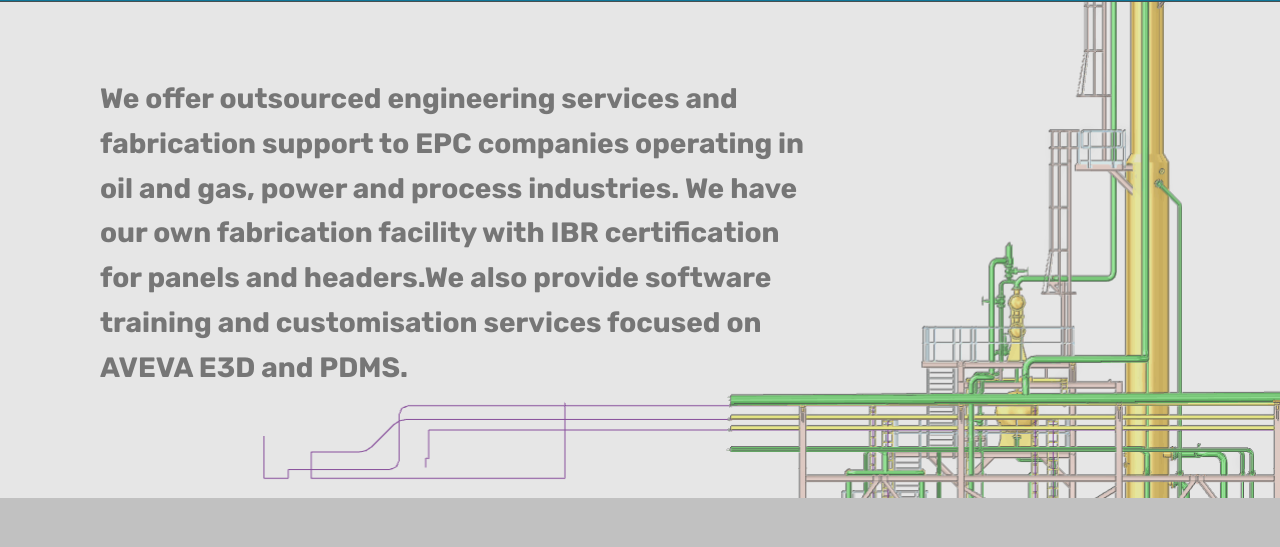
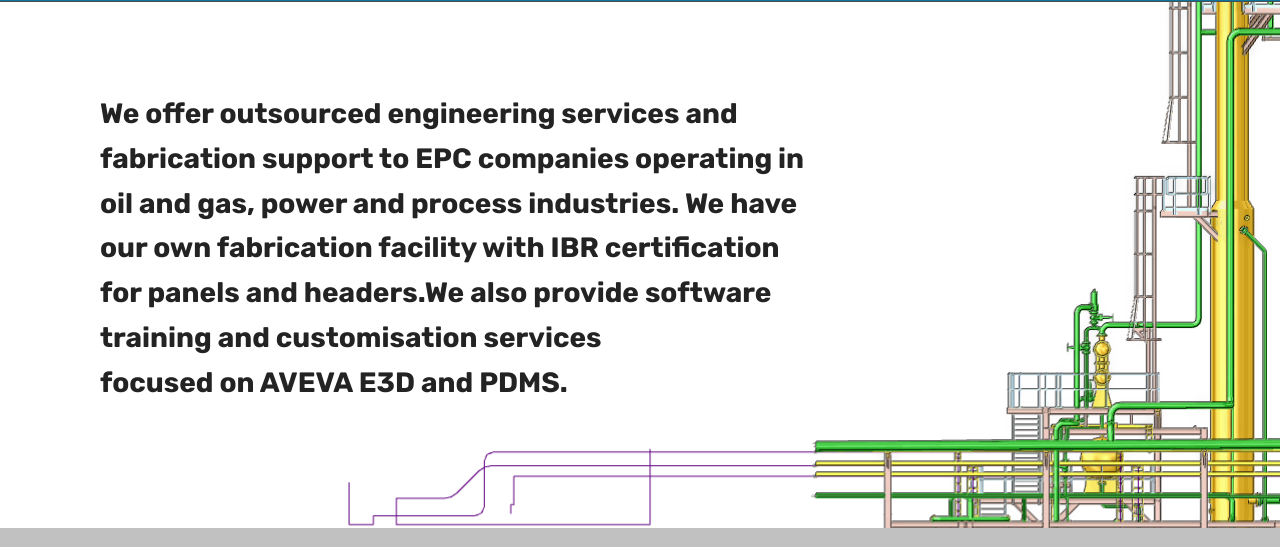
Before and after one commit to balajiaks/befab-new, a plain HTML site: page index.html in a window 1280 px wide. Shown: the part 101-648 px from the top of the page. Drawn offline with Linux system fonts and the light colour scheme; files whose address does not match are found by name.

Commit message:
create github pages

```diff
--- a/assets/mobirise/css/mbr-additional.css
+++ b/assets/mobirise/css/mbr-additional.css
@@ -1683,23 +1683,23 @@ body {
   padding-bottom: 0px;
   background-color: #465052;
 }
-.cid-r8msBil5Ow {
-  padding-top: 75px;
-  padding-bottom: 75px;
-  background-image: url("../../../assets/images/e3d07-2-1600x1200.png");
-}
-.cid-r8msBil5Ow h1 {
+.cid-r8mFsT1SMx {
+  padding-top: 90px;
+  padding-bottom: 90px;
+  background-image: url("../../../assets/images/e3d07-3-1600x1200.png");
+}
+.cid-r8mFsT1SMx h1 {
   color: #616161;
 }
-.cid-r8msBil5Ow h2,
-.cid-r8msBil5Ow h3,
-.cid-r8msBil5Ow p {
+.cid-r8mFsT1SMx h2,
+.cid-r8mFsT1SMx h3,
+.cid-r8mFsT1SMx p {
   color: #767676;
 }
-.cid-r8msBil5Ow .mbr-section-subtitle {
+.cid-r8mFsT1SMx .mbr-section-subtitle {
   font-style: italic;
 }
-.cid-r8msBil5Ow B {
+.cid-r8mFsT1SMx P {
   color: #232323;
 }
 .cid-r8myRB5oOv {
--- a/index.html
+++ b/index.html
@@ -14,8 +14,8 @@
   <link rel="stylesheet" href="assets/bootstrap/css/bootstrap.min.css">
   <link rel="stylesheet" href="assets/bootstrap/css/bootstrap-grid.min.css">
   <link rel="stylesheet" href="assets/bootstrap/css/bootstrap-reboot.min.css">
+  <link rel="stylesheet" href="assets/animatecss/animate.min.css">
   <link rel="stylesheet" href="assets/dropdown/css/style.css">
-  <link rel="stylesheet" href="assets/animatecss/animate.min.css">
   <link rel="stylesheet" href="assets/theme/css/style.css">
   <link rel="stylesheet" href="assets/mobirise/css/mbr-additional.css" type="text/css">
 
@@ -65,7 +65,7 @@
     </nav>
 </section>
 
-<section class="engine"><a href="https://mobirise.info/s">bootstrap theme</a></section><section class="mbr-section content5 cid-r8fPPfDR6G" id="content5-p">
+<section class="engine"><a href="https://mobirise.info/c">free web builder</a></section><section class="mbr-section content5 cid-r8fPPfDR6G" id="content5-p">
 
 
 
@@ -85,19 +85,18 @@
     </div>
 </section>
 
-<section class="header9 cid-r8msBil5Ow" id="header9-2g">
+<section class="header9 cid-r8mFsT1SMx mbr-parallax-background" id="header9-2l">
 
 
 
-    <div class="mbr-overlay" style="opacity: 0.4; background-color: rgb(193, 193, 193);">
-    </div>
+
 
     <div class="container">
         <div class="media-container-column mbr-white col-md-8">
 
 
             <p class="mbr-text align-left pb-3 mbr-fonts-style display-5"><strong>
-                We offer outsourced engineering services and fabrication support to EPC companies operating in oil and gas, power and process industries. We have our own fabrication facility with IBR certification for panels and headers.We also provide software training and customisation services focused on AVEVA E3D and PDMS.
+                We offer outsourced engineering services and fabrication support to EPC companies operating in oil and gas, power and process industries. We have our own fabrication facility with IBR certification for panels and headers.We also provide software<br> training and customisation services <br>focused on AVEVA E3D and PDMS.
             </strong></p>
 
         </div>
@@ -189,10 +188,11 @@
   <script src="assets/popper/popper.min.js"></script>
   <script src="assets/tether/tether.min.js"></script>
   <script src="assets/bootstrap/js/bootstrap.min.js"></script>
-  <script src="assets/dropdown/js/script.min.js"></script>
+  <script src="assets/smoothscroll/smooth-scroll.js"></script>
   <script src="assets/touchswipe/jquery.touch-swipe.min.js"></script>
   <script src="assets/viewportchecker/jquery.viewportchecker.js"></script>
-  <script src="assets/smoothscroll/smooth-scroll.js"></script>
+  <script src="assets/parallax/jarallax.min.js"></script>
+  <script src="assets/dropdown/js/script.min.js"></script>
   <script src="assets/theme/js/script.js"></script>
 
 
```
Also changed, not shown: ContactUs.html (+1 -1 lines), Services.html (+1 -1 lines), assets/images/hashes.json (+1 -1 lines), assets/images/e3d07-3-1600x1200.png (added), 1 other file.
